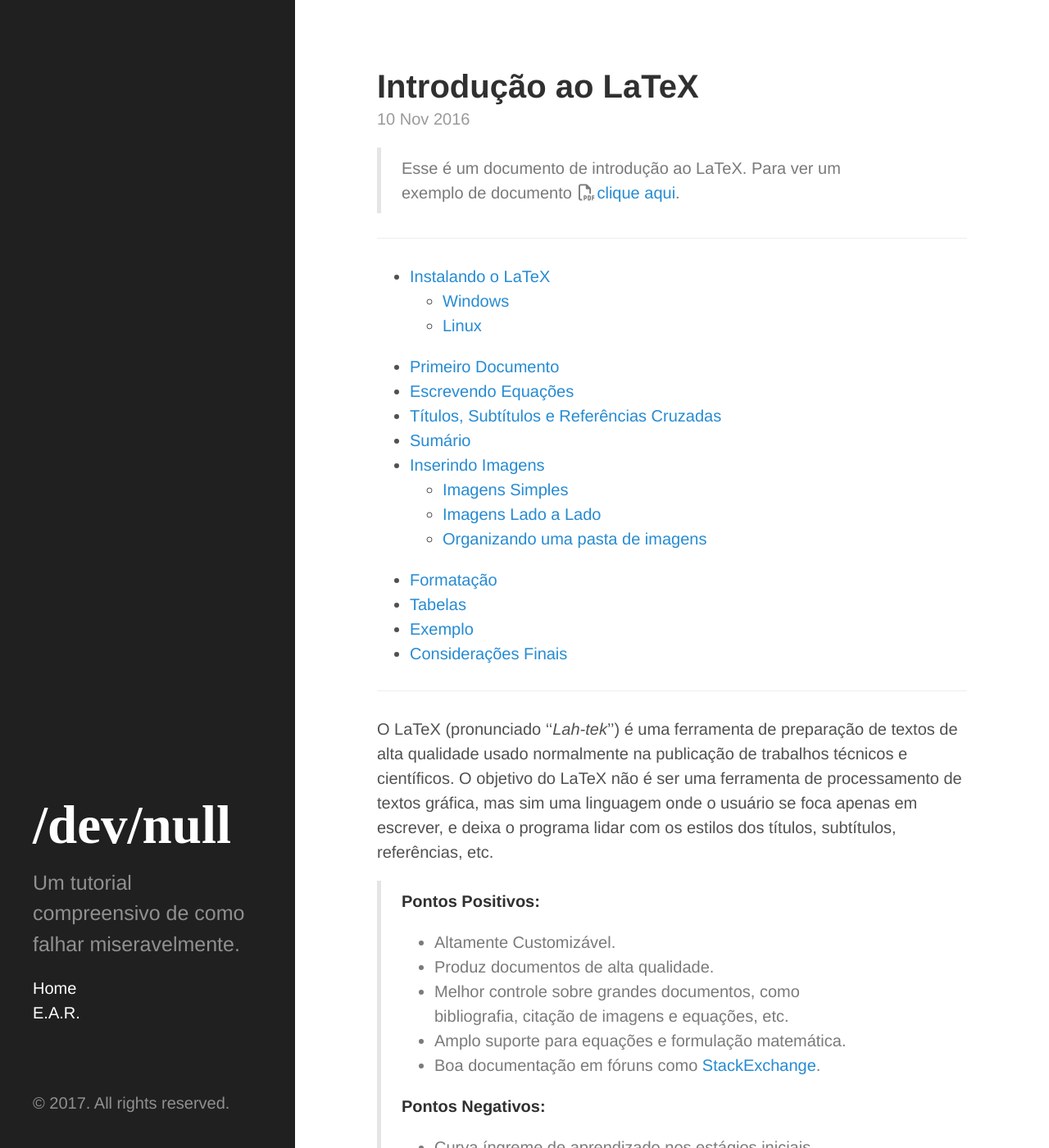
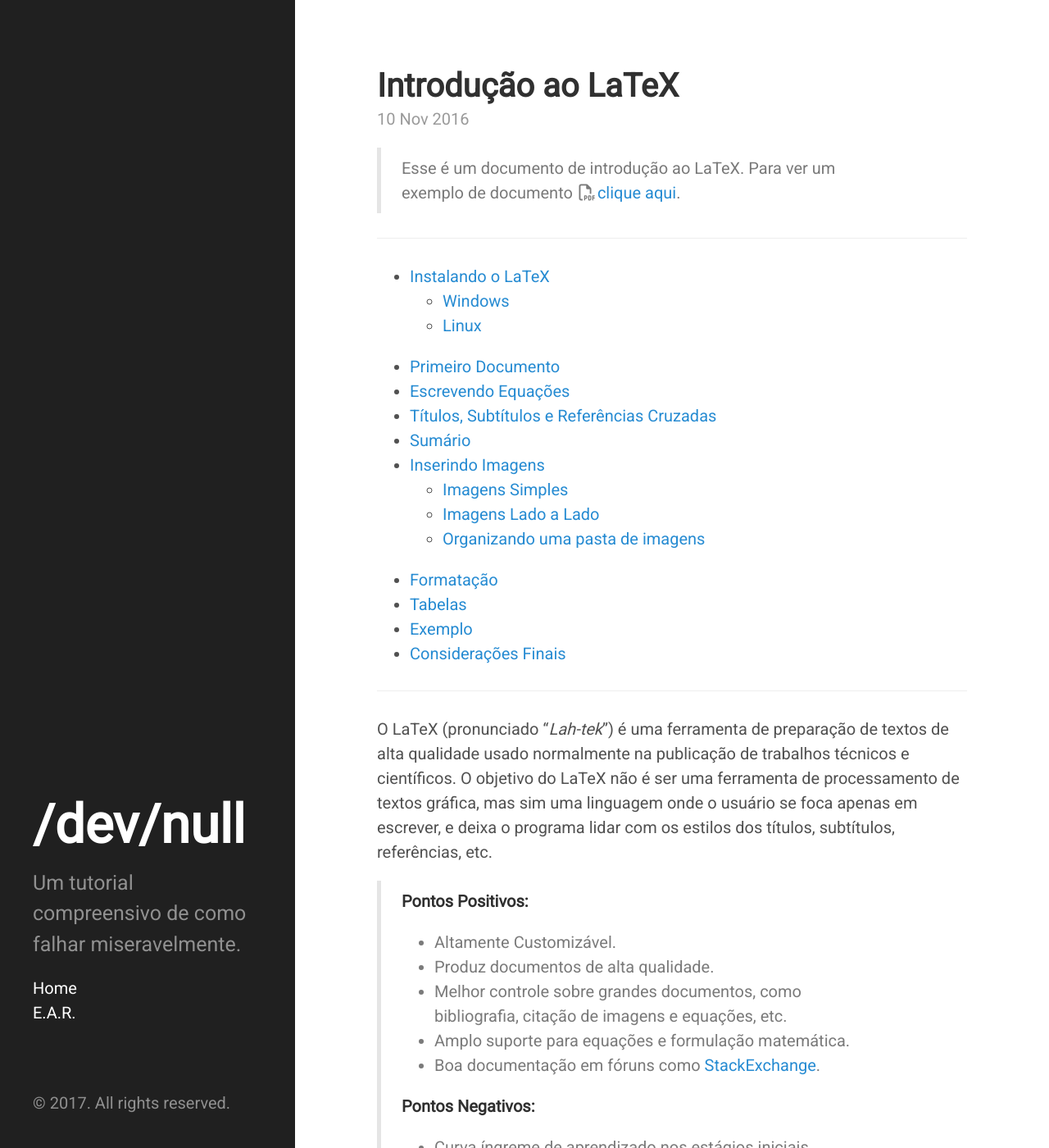
Before and after one commit to bvanelli/bvanelli.github.io, a Jekyll site: the page built from _posts/2016-11-10-introdu-o-ao-latex.markdown, in a window 1280 px wide and 1400 px high. Shown: the whole window at 82% size. Built offline with Jekyll 4.4.1, drawn with Linux system fonts in a browser that asks for light colours; nearby versions of some CDN libraries; formulas are drawn with MathJax 3.

Commit message:
Updated some fonts and stuff, added new Mathjax CDN

```diff
--- a/_includes/head.html
+++ b/_includes/head.html
@@ -37,7 +37,8 @@
   <!-- RSS -->
   <link rel="alternate" type="application/rss+xml" title="RSS" href="/atom.xml">
 
-  <!-- Incluir Fonts-awesome -->
+  <!-- Incluir fontes-->
   <script src="https://use.fontawesome.com/b82aea4176.js"></script>
+  <link href="https://fonts.googleapis.com/css?family=Roboto|Roboto+Mono|Ubuntu+Mono" rel="stylesheet">
 
 </head>
--- a/_posts/2016-11-10-introdu-o-ao-latex.markdown
+++ b/_posts/2016-11-10-introdu-o-ao-latex.markdown
@@ -12,7 +12,7 @@ layout: post
    });
 </script>
 <script type="text/javascript"
-          src="https://cdn.mathjax.org/mathjax/latest/MathJax.js">
+          src="https://cdnjs.cloudflare.com/ajax/libs/mathjax/2.7.1/MathJax.js">
 </script>
 
 
--- a/_posts/2017-04-23-universo-bitcoin.markdown
+++ b/_posts/2017-04-23-universo-bitcoin.markdown
@@ -43,7 +43,7 @@ Abaixo há uma caixa de texto que computa um algoritmo de hash famoso, o [SHA256
 <div class="fancybox">
 <h3 style="margin-top: 0rem;">SHA256</h3>
 <input type="text" id="myInput" style="width: 100%; height: 40px; font-size:22px;" oninput="computeHash()">
-<p id="sha-output" style="font-size: 16px; margin-bottom: 0rem; font-family: monospace; word-wrap:break-word;"></p>
+<p id="sha-output" style="font-size: 16px; margin-bottom: 0rem; font-family: 'Roboto Mono', monospace; word-wrap:break-word;"></p>
 <script src="https://cdn.rawgit.com/chrisveness/crypto/9a15aa9/sha256.js"></script>
 <script>
 function computeHash() {
--- a/public/css/hyde.css
+++ b/public/css/hyde.css
@@ -32,7 +32,7 @@
  */
 
 html {
-  font-family: "PT Sans", Helvetica, Arial, sans-serif;
+  font-family: "Roboto", "PT Sans", Helvetica, Arial, sans-serif;
 }
 @media (min-width: 48rem) {
   html {
@@ -79,7 +79,7 @@ html {
 .sidebar-about h1 {
   color: #fff;
 #  margin-top: 5rem;
-  font-family: serif;
+  font-family: "Roboto", serif;
   font-size: 3.25rem;
 }
 
--- a/public/css/poole.css
+++ b/public/css/poole.css
@@ -147,7 +147,7 @@ abbr[title] {
 /* Code */
 code,
 pre {
-  font-family: Menlo, Monaco, "Courier New", monospace;
+  font-family: "Ubuntu Mono", "Droid Sans Mono", Menlo, Monaco, monospace;
 }
 code {
   padding: .25em .5em;
```
